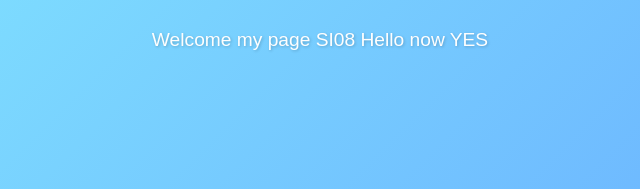
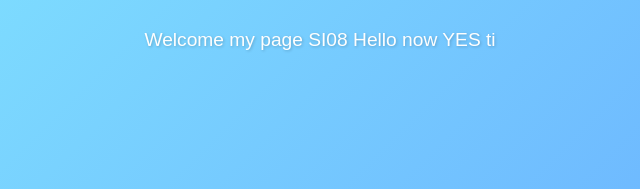
Before and after one commit to Karolpineda/statica_page_ec2, a plain HTML site: page index.html in a window 1280 px wide. Shown: the part 410-599 px from the top of the page, 320-960 px from the left. Drawn offline with Linux system fonts and the light colour scheme.

Commit message:
feat: :sparkles: UPdate index

```diff
--- a/index.html
+++ b/index.html
@@ -11,7 +11,7 @@
             Hello Word
         </h1>
         <p style="font-size: 1.2em; color: #fefefe; text-shadow: 1px 1px 3px rgba(0, 0, 0, 0.2);">
-            Welcome my page SI08 Hello now YES
+            Welcome my page SI08 Hello now YES ti
         </p>
     </div>
 </body>
```
